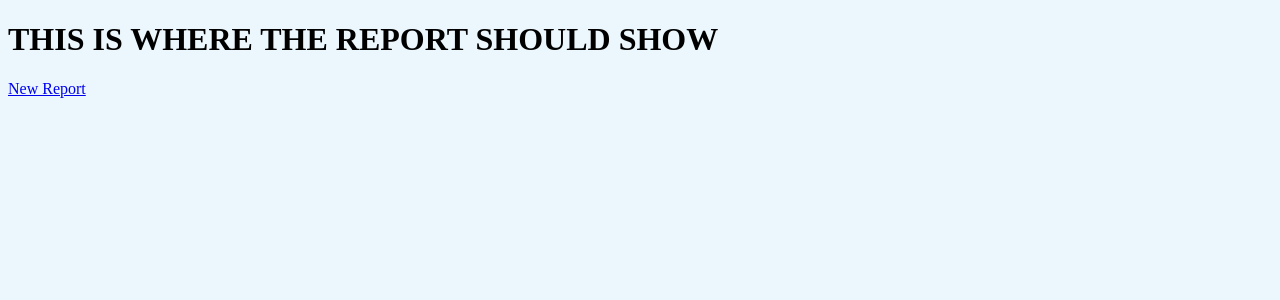
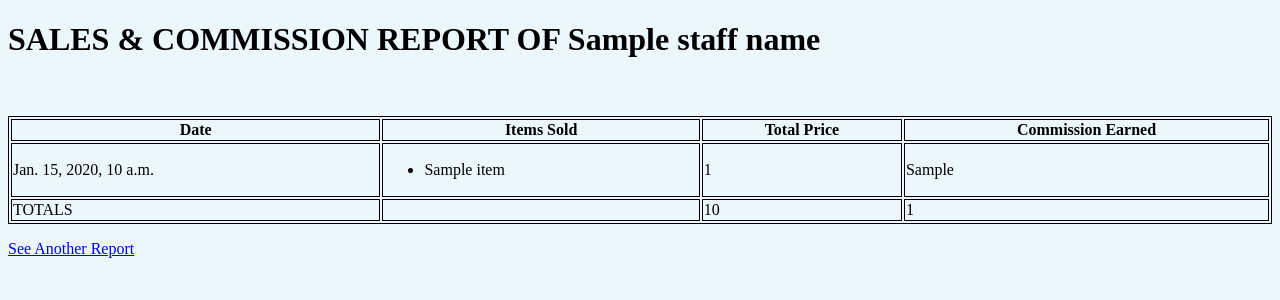
Before and after one commit to dayjay49/Sales_Tracker, a Django app: template src/salesComReport/templates/salesComReport/postSalesReport.html in a window 1280 px wide. Shown: the top 300 px of the page. Run offline with Django 3.2, Linux system fonts and the light colour scheme; the template is opened without the code that fills it: most values are stand-ins (such as "Sample title", 1, 10 or a date in 2020).

Commit message:
Implemented necessary queries to show report page properly with right values

```diff
--- a/src/LemonadeStand/settings.py
+++ b/src/LemonadeStand/settings.py
@@ -125,5 +125,3 @@ USE_TZ = True
 # https://docs.djangoproject.com/en/3.0/howto/static-files/
 
 STATIC_URL = '/static/'
-
-# DATETIME_INPUT_FORMATS =
--- a/src/lemonade/models.py
+++ b/src/lemonade/models.py
@@ -4,3 +4,6 @@ from django.db import models
 class Lemonade(models.Model):
     name = models.CharField(max_length=40)
     price = models.DecimalField(max_digits=10, decimal_places=2)
+
+    def __str__(self):
+        return self.name
--- a/src/salesComReport/templates/salesComReport/postSalesReport.html
+++ b/src/salesComReport/templates/salesComReport/postSalesReport.html
@@ -1,8 +1,44 @@
 {% extends 'base.html' %} {% block content %}
 
-<h1>THIS IS WHERE THE REPORT SHOULD SHOW</h1>
+<h1>SALES & COMMISSION REPORT OF {{ staffName }}</h1>
+<br />
+<br />
+<table style="width: 100%;">
+  <thead>
+    <tr>
+      <th>Date</th>
+      <th>Items Sold</th>
+      <th>Total Price</th>
+      <th>Commission Earned</th>
+    </tr>
+  </thead>
+  <tbody>
+    {% for entry in salesEntriesList %}
+    <tr>
+      <td>{{ entry.date }}</td>
+      <td>
+        <ul>
+          {% for item in entry.items_sold %}
+          <li>{{ item }}</li>
+          {% endfor %}
+        </ul>
+      </td>
+      <td>{{ entry.total_price }}</td>
+      <td>{{ entry.commission_earned }}</td>
+    </tr>
+    {% endfor %}
+  </tbody>
+  <tfoot>
+    <tr>
+      <td>TOTALS</td>
+      <td></td>
+      <td>{{ sum_total_price }}</td>
+      <td>{{ total_com_earned }}</td>
+    </tr>
+  </tfoot>
+</table>
 
 <p>
-  <a href="/sales/report">New Report</a>
+  <a href="/sales/report">See Another Report</a>
 </p>
 {% endblock %}
--- a/src/salesStaff/models.py
+++ b/src/salesStaff/models.py
@@ -5,3 +5,6 @@ class SalesStaff(models.Model):
     name=models.CharField(max_length=30)
     position=models.CharField(max_length=15)
     commissionRate=models.DecimalField(max_digits=10, decimal_places=2)
+
+    def __str__(self):
+        return self.name
--- /dev/null
+++ b/src/static/css/main.css
@@ -0,0 +1,5 @@
+table,
+th,
+td {
+  border: 1px solid black;
+}
--- a/src/templates/base.html
+++ b/src/templates/base.html
@@ -1,7 +1,10 @@
+{% load static %}
+
 <!DOCTYPE html>
 <html>
   <head>
     <title>MEGAComfort Sales Tracker</title>
+    <link rel="stylesheet" type="text/css" href="{% static 'css/main.css' %}" />
   </head>
   <body style="background-color: #ebf7fc;">
     {% include 'header.html' %}
```
Also changed, not shown: src/salesComReport/views.py (+45 -4 lines), src/salesEntry/forms.py (+11 -20 lines), src/salesEntry/models.py (+0 -32 lines), src/salesEntry/views.py (+1 -6 lines).
